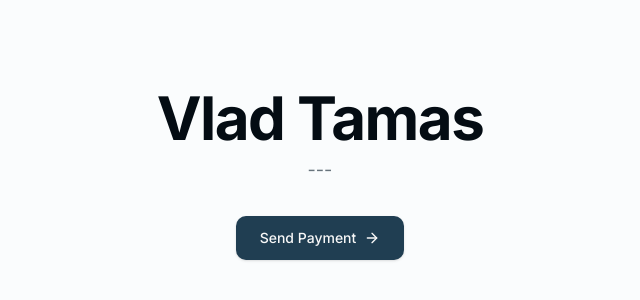
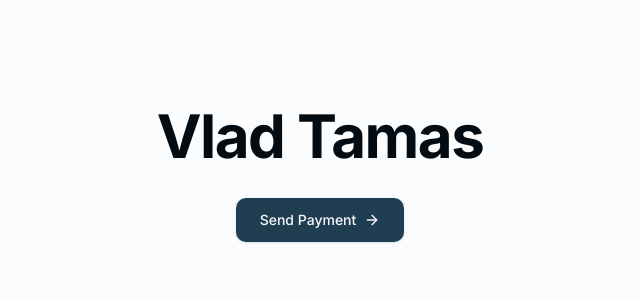
Before and after one commit to dalv/vladtamas, a Next.js app: page / in a window 1280 px wide. Shown: the part 226-526 px from the top of the page, without its empty margins (320-960 px from the left). Built offline with nearby package versions, Linux system fonts and the light colour scheme.

Commit message:
small change hero section 3

```diff
--- a/app/page.tsx
+++ b/app/page.tsx
@@ -10,7 +10,7 @@ export default function HomePage() {
             Vlad Tamas
           </h1>
           <p className="text-muted-foreground text-lg">
-            ---
+
           </p>
         </div>
 
```
